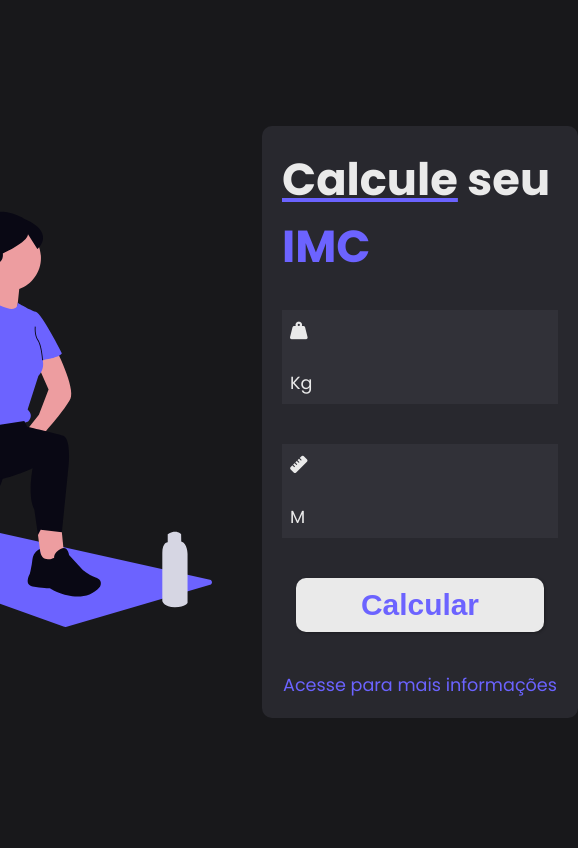
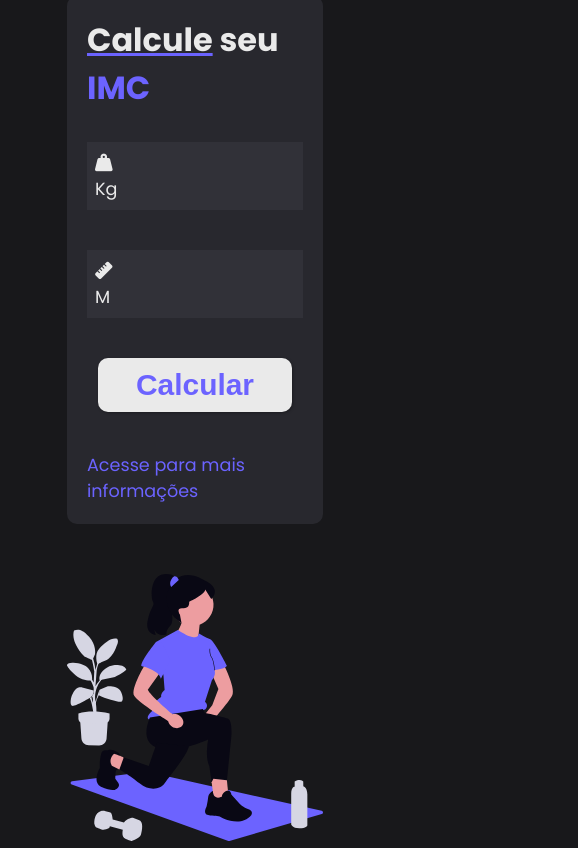
Before and after one commit to joseluizgo/imc, a plain HTML site: page index.html in a window 390 px wide. Shown: the whole page, 578 px wide, since content can reach past the window. Drawn offline with Linux system fonts and the light colour scheme.

Commit message:
reponsividade

```diff
--- a/src/css/style.css
+++ b/src/css/style.css
@@ -20,19 +20,20 @@ body {
 }
 
 div.tela {
+    width: 90%;
     display: flex;
-    justify-content: center;
+    justify-content: space-around;
     align-items: center;
     gap: 50px;
     margin: 80px;
 }
 
 img {
-    width: 25em;
+    width: 25rem;
 }
 
 h1#titulo {
-    font-size: 2.8em;
+    font-size: 2.8rem;
 }
 
 h1#titulo > span {
@@ -124,3 +125,21 @@ a:hover {
 .hidden {
     display: none;
 }
+
+@media (max-width: 1020px) {
+    div.tela {
+        flex-direction: column-reverse;
+    }
+
+    h1#titulo {
+        font-size: 2em;
+    }
+
+    img {
+        width: 16rem;
+    }
+
+    input {
+        width: 80%;
+    }
+}
```
